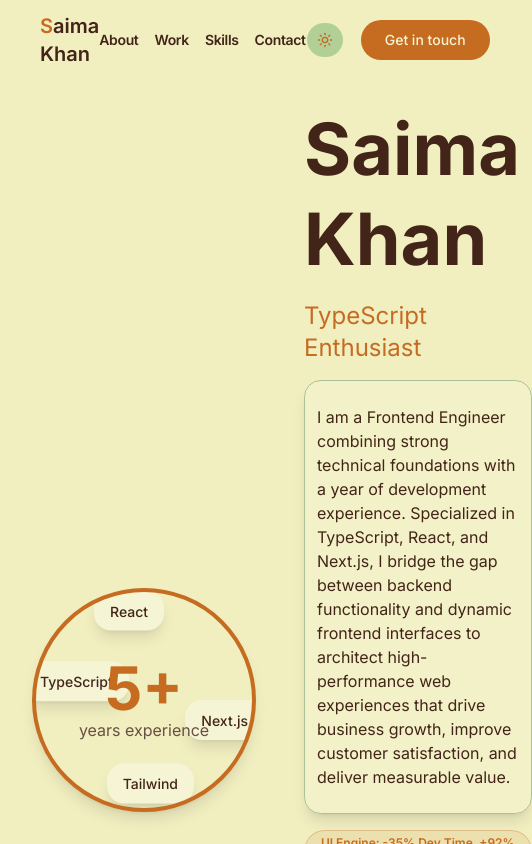
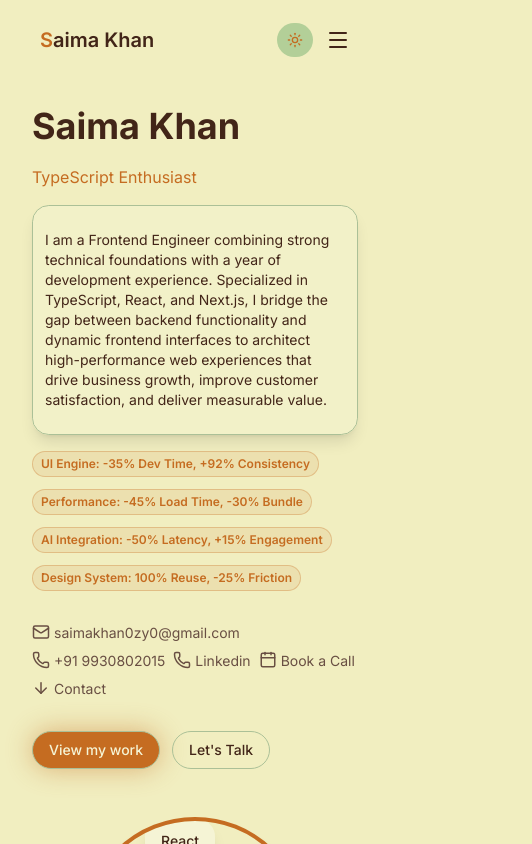
Before and after one commit to saimakhanac/portfolio, a Next.js app: page / in a window 390 px wide. Shown: the top 844 px of the page, 532 px wide, since content can reach past the window. Built offline with nearby package versions, Linux system fonts and the light colour scheme.

Commit message:
responsive header, mobile responsive navbar

```diff
--- a/components/header.tsx
+++ b/components/header.tsx
@@ -3,6 +3,7 @@ import React, { useEffect, useState } from "react";
 import ThemeToggler from "./theme-toggler";
 import Link from "next/link";
 import { Button } from "./ui/button";
+import { Menu, X } from "lucide-react";
 
 const navLinks = [
   { href: "/about", label: "About" },
@@ -13,10 +14,10 @@ const navLinks = [
 
 export const Header = () => {
   const [isScrolled, setIsScrolled] = useState(false);
+  const [isMenuOpen, setIsMenuOpen] = useState(false);
   useEffect(() => {
     const handleScroll = () => {
       setIsScrolled(window.scrollY > 1);
-      console.log(isScrolled);
     };
     window.addEventListener("scroll", handleScroll);
     return () => window.removeEventListener("scroll", handleScroll);
@@ -30,26 +31,55 @@ export const Header = () => {
           <Link href="/" className="text-xl font-semibold text-foreground">
             <span className="text-primary">S</span>aima Khan
           </Link>
+
+          {/* desktop start */}
           <nav className="flex space-x-4">
             {navLinks.map((link) => (
               <Link
                 key={link.href}
                 href={link.href}
-                className="text-sm font-semibold tracking-tight text-foreground transition-colors relative group"
+                className="hidden md:block text-sm font-semibold tracking-tight text-foreground transition-colors relative group"
               >
                 {link.label}
                 <span className="absolute -bottom-1 left-0 w-0 h-0.5 bg-primary group-hover:w-full transition-all duration-300" />
               </Link>
             ))}
           </nav>
-          <div className="flex gap-4">
+          <div className="md:flex gap-4 hidden">
             <ThemeToggler />
             <Button className="dark:bg-primary rounded-full px-6 py-5">
               Get in touch
             </Button>
           </div>
+          {/* desktop end */}
+
+          {/* mobile start*/}
+
+          <div className="md:hidden flex gap-3">
+            <ThemeToggler />
+            <button onClick={() => setIsMenuOpen(!isMenuOpen)}>
+              {isMenuOpen ? <X size={24} /> : <Menu size={24} />}
+            </button>
+          </div>
+
+          {/* mobile end  */}
         </div>
       </div>
+
+      {/* mobile menu start*/}
+      <div
+        className={`md:hidden border-b border-border absolute top-20 left-0 right-0 sm:text-base bg-background/95 w-full px-4 ${isMenuOpen ? "block opacity-100" : "hidden opacity-0 pointer-events-none"}`}
+      >
+        {navLinks.map((link) => (
+          <Link className="block my-4" key={link.href} href={link.href}>
+            {link.label}
+          </Link>
+        ))}
+        <Button className="dark:bg-primary rounded-full w-full mb-6  px-6 py-5">
+          Get in touch
+        </Button>
+      </div>
+      {/* mobile menu end */}
     </header>
   );
 };
--- a/components/hero.tsx
+++ b/components/hero.tsx
@@ -1,6 +1,6 @@
 "use client";
 import React, { useEffect, useState } from "react";
-import { ArrowDown, Mail, Phone, Calendar } from "lucide-react";
+import { ArrowDown, Mail, Phone, Calendar, } from "lucide-react";
 import Link from "next/link";
 const techstack = ["React", "TypeScript", "Next.js", "Tailwind"];
 const roles = [
@@ -67,8 +67,7 @@ export const Hero = () => {
     <>
       <section className="min-h-screen px-8 py-26 ">
         <div className="min-h-screen flex justify-evenly flex-col">
-
-          <div className="flex items-center gap-12">
+          <div className="flex flex-col-reverse md:flex-row items-center gap-12">
             {/* circle design  */}
             <div className="">
               <div className="relative overflow-hidden rounded-full border-4 border-primary w-56 h-56 shadow-lg">
@@ -97,18 +96,18 @@ export const Hero = () => {
 
             {/* Info */}
             <div>
-              <div className="text-7xl font-bold text-balance leading-tight">
+              <div className="text-4xl md:text-6xl lg:text-7xl font-bold text-balance leading-tight">
                 Saima Khan
               </div>
 
               <div
                 key={currentRole}
-                className={`text-2xl text-primary my-4 ${isVisible ? "animate-fade-up" : "opacity-0"}`}
+                className={` text-base md:text-xl lg:text-2xl text-primary my-4 ${isVisible ? "animate-fade-up" : "opacity-0"}`}
               >
                 {roles[currentRole]}
               </div>
 
-              <div className="border py-6 px-3 bg-card/40 shadow-lg rounded-xl my-3 text-balance">
+              <div className="text-sm  md:text-base border py-6 px-3 bg-card/40 shadow-lg rounded-xl my-3 text-balance">
                 I am a Frontend Engineer combining strong technical foundations
                 with a year of development experience. Specialized in
                 TypeScript, React, and Next.js, I bridge the gap between backend
@@ -129,7 +128,7 @@ export const Hero = () => {
                 ))}
               </div>
               {/* contact details */}
-              <div className="flex flex-wrap my-8 gap-4">
+              <div className="flex flex-wrap my-8 gap-2 sm:gap-4">
                 {details.map((info, index) => {
                   return (
                     <a
@@ -144,16 +143,16 @@ export const Hero = () => {
                 })}
               </div>
               {/* CTA button */}
-              <div className="flex gap-5">
+              <div className="flex gap-3 md:gap-5">
                 <Link
                   href="#work"
-                  className="border py-4 px-8 font-medium rounded-full animate-pulse-glow transition-all bg-primary text-primary-foreground"
+                  className=" whitespace-nowrap border flex flex-wrap items-center md:block  py-2 px-4 md:py-4 md:px-8 text-sm md:text-base font-medium rounded-full animate-pulse-glow transition-all bg-primary text-primary-foreground"
                 >
                   View my work
                 </Link>
                 <Link
                   href="#contact"
-                  className="border py-4 px-8  font-medium text- rounded-full transition-all hover:bg-secondary text-foreground"
+                  className="whitespace-nowrap border border-border flex flex-wrap items-center md:block  py-2 px-4 md:py-4 md:px-8 text-sm md:text-base font-medium text- rounded-full transition-all hover:bg-secondary text-foreground"
                 >
                   Let's Talk
                 </Link>
@@ -162,12 +161,11 @@ export const Hero = () => {
             {/* Info ends here */}
           </div>
           {/* Scroll down */}
-          <div className="flex justify-center animate-bounce">
+          <div className="mt-6 sm:mt-0  flex justify-center animate-bounce">
             <Link href="#about" className="">
               <ArrowDown size={30} />
             </Link>
           </div>
-
         </div>
 
         {/* Info Section ends here */}
```
